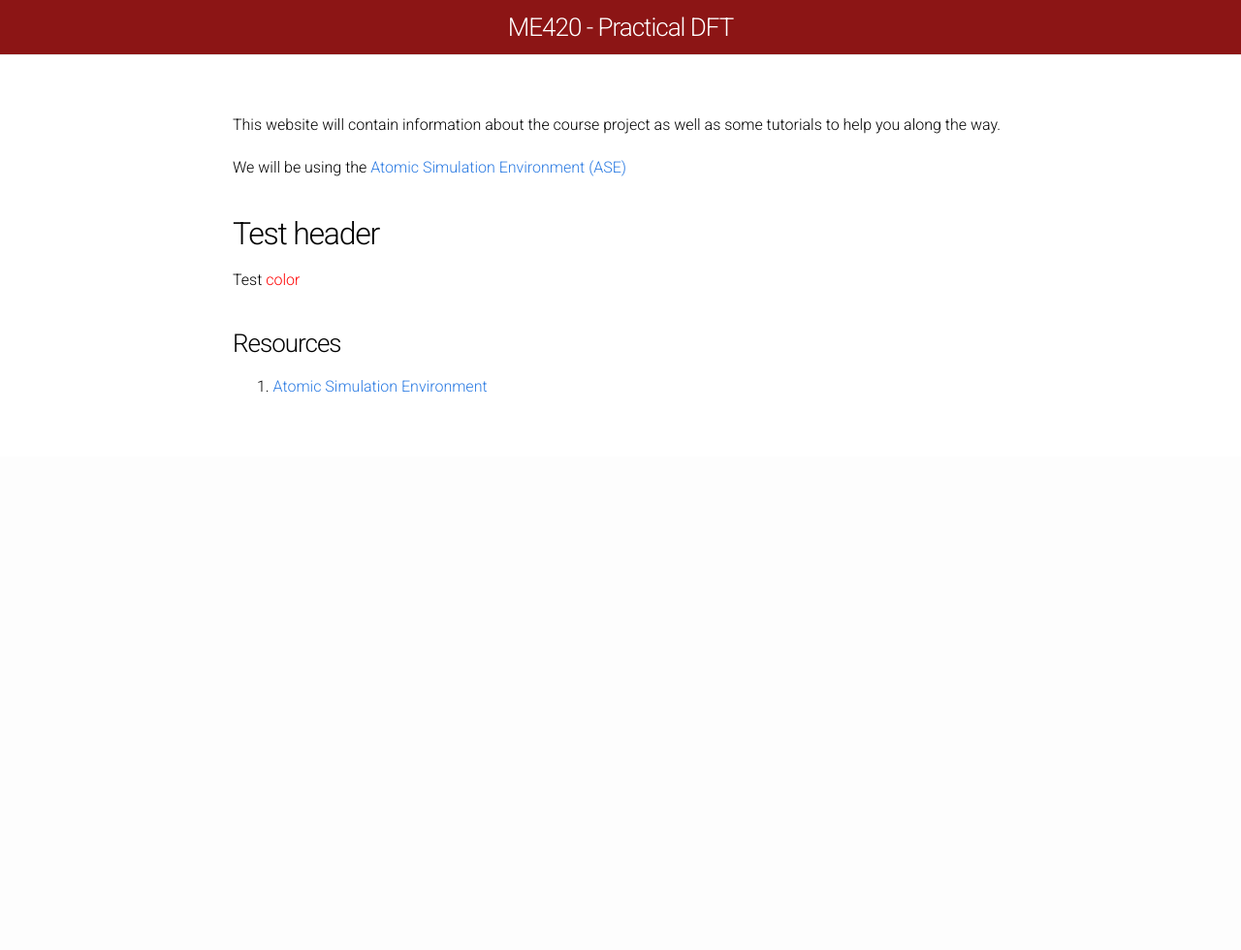
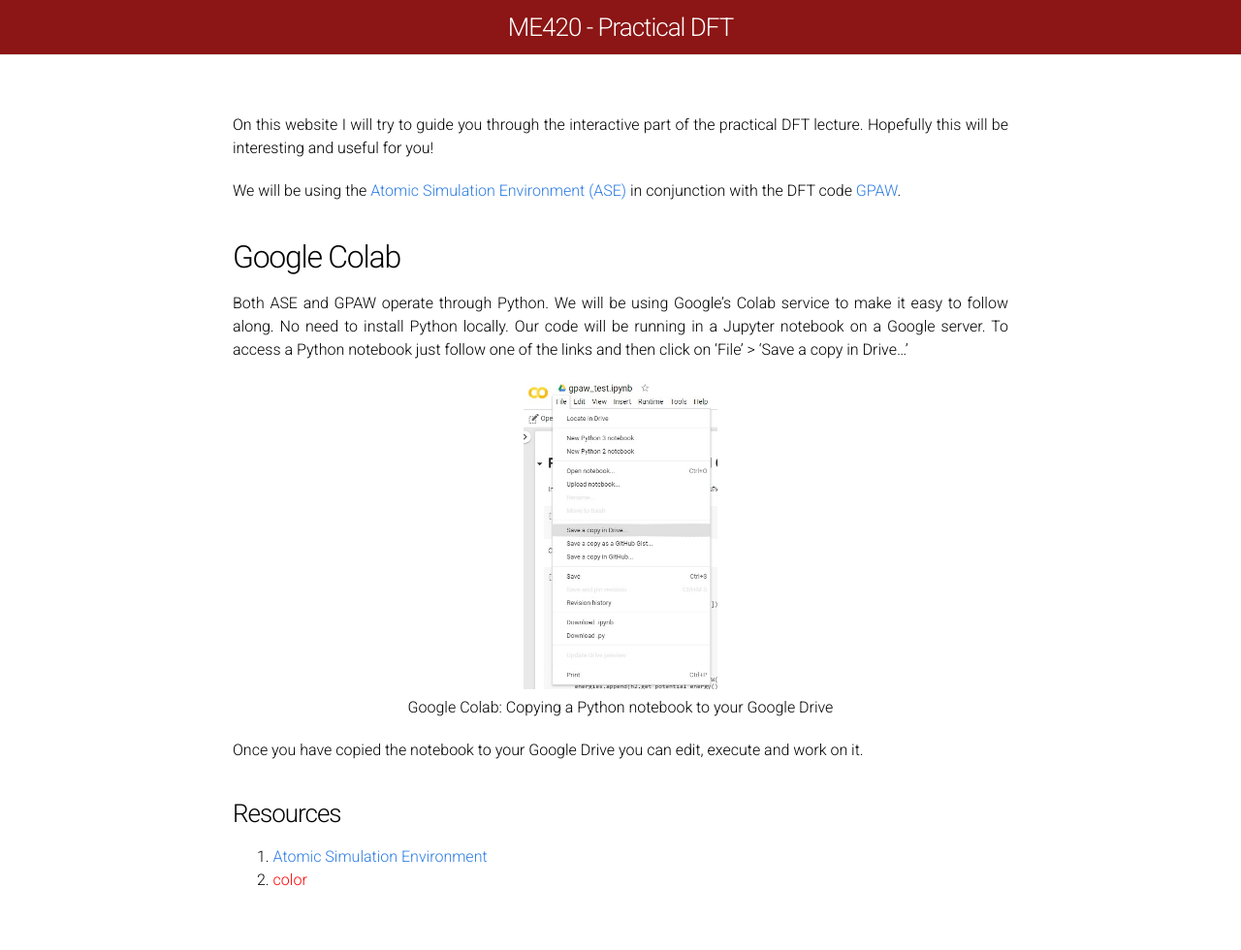
Before and after one commit to peterschindler/peterschindler.github.io, a Jekyll site: the page built from index.md, in a window 1280 px wide. Shown: the whole page at 97% size. Built offline with Jekyll 4.4.1, drawn with Linux system fonts in a browser that asks for light colours; before the commit the page ends 900 px from its top, so only the background shows below that.

Commit message:
Started writing introduction

```diff
--- a/css/main.css
+++ b/css/main.css
@@ -43,7 +43,7 @@ a:visited { color: #205caa; }
 
 .module-header {
   font-size: 24px;
-  color: #8C1515;
+  color: #7570B3;
   margin-top: 20px;
   margin-bottom: 5px;
 }
--- a/index.md
+++ b/index.md
@@ -4,14 +4,21 @@ mathjax: false
 permalink: /
 ---
 
-This website will contain information about the course project as well as some tutorials to help you along the way.
+On this website I will try to guide you through the interactive part of the practical DFT lecture. Hopefully this will be interesting and useful for you!
 
-We will be using the [Atomic Simulation Environment (ASE)](https://wiki.fysik.dtu.dk/ase/)
+We will be using the [Atomic Simulation Environment (ASE)](https://wiki.fysik.dtu.dk/ase/) in conjunction with the DFT code [GPAW](https://wiki.fysik.dtu.dk/gpaw/index.html).
 
-## Test header ##
-Test <font color="red">color</font>
+## Google Colab ##
+Both ASE and GPAW operate through Python. We will be using Google's Colab service to make it easy to follow along. No need to install Python
+locally. Our code will be running in a Jupyter notebook on a Google server.
+To access a Python notebook just follow one of the links and then click on 'File' > 'Save a copy in Drive...'
+<center><img src="Images/colab.jpeg" alt="window" style="width: 200px;"/><br>
+Google Colab: Copying a Python notebook to your Google Drive
+</center>
+Once you have copied the notebook to your Google Drive you can edit, execute and work on it.
 
 
 ### Resources ###
 
 1. [Atomic Simulation Environment](https://wiki.fysik.dtu.dk/ase/)
+2. <font color="red">color</font>
```
Also changed, not shown: Images/colab.jpeg (added).
